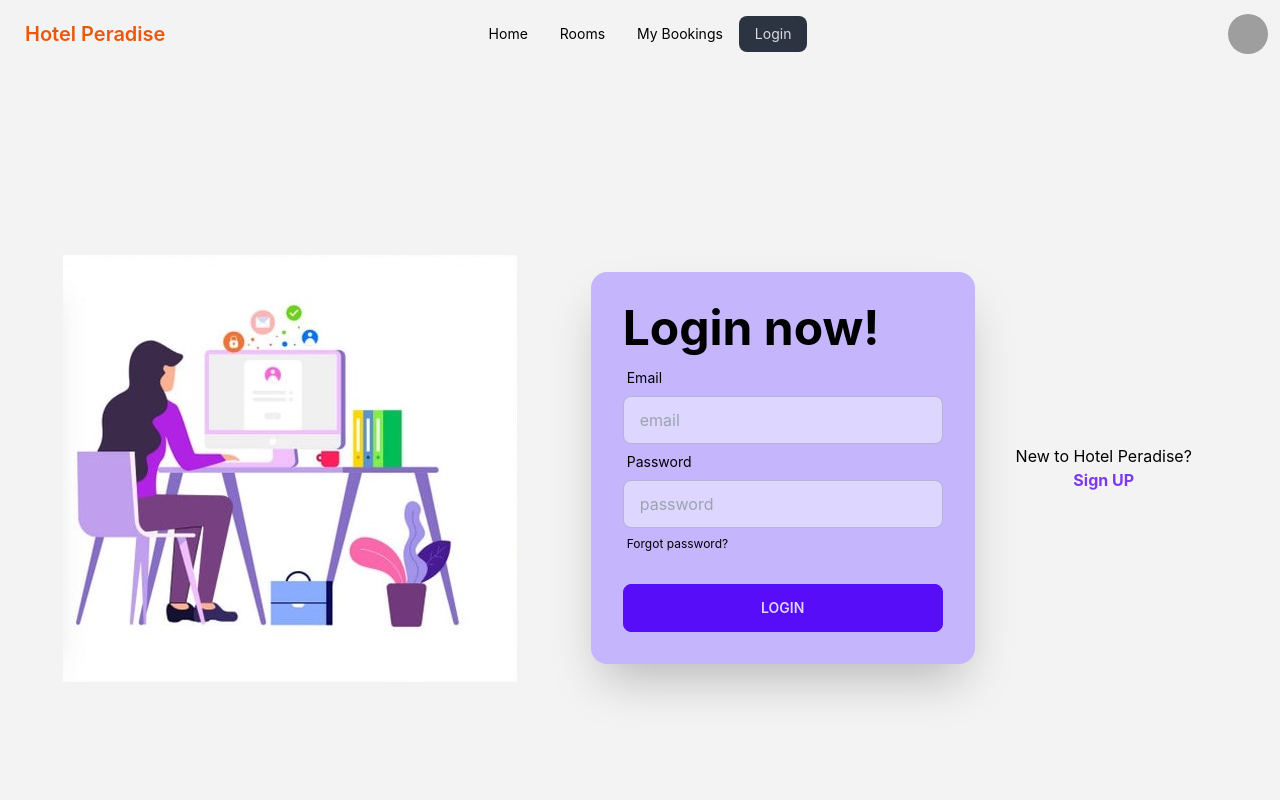
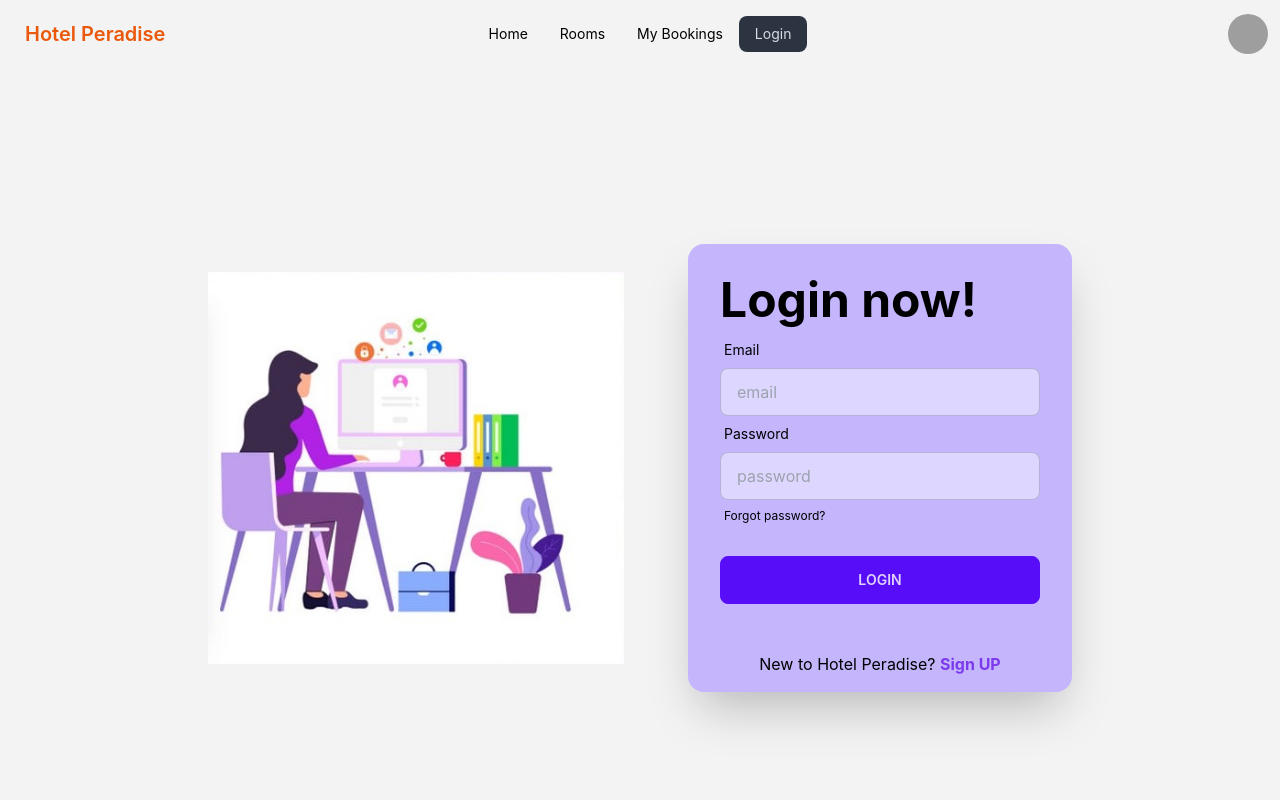
Before and after one commit to thatsPLB/Hotel-web-client, a React (Vite) app: page /login in a window 1280 px wide. Shown: the top 800 px of the page. Built offline with nearby package versions, Linux system fonts and the light colour scheme; grey boxes are pictures that could not be loaded.

Commit message:
login,signup page done

```diff
--- a/src/Pages/Login/Login.jsx
+++ b/src/Pages/Login/Login.jsx
@@ -33,13 +33,15 @@ const Login = () => {
         <div className="form-control mt-6">
           <input className="btn btn-primary" type="submit" value="Login" />
         </div>
+
     </form>
 
       </form>
+      <p className='m-4 text-center'>New to Hotel Peradise? <Link className='text-violet-600 font-bold' to="/signup">Sign UP</Link></p>
+    </div>
 
-    </div>
-    <p className='m-4 text-center'>New to Hotel Peradise? <Link className='text-violet-600 font-bold' to="/signup">Sign UP</Link></p>
   </div>
+
 </div>
     );
 };
--- a/src/Pages/SignUp/SignUp.jsx
+++ b/src/Pages/SignUp/SignUp.jsx
@@ -42,9 +42,9 @@ const SignUp = () => {
           </form>
 
             </form>
+            <p className='m-4 text-center'>Already have an account? <Link className='text-violet-600 font-bold' to="/login">Login</Link></p>
+          </div>
 
-          </div>
-          <p className='m-4 text-center'>Already have an account? <Link className='text-violet-600 font-bold' to="/login">Login</Link></p>
         </div>
       </div>
     );
```
Also changed, not shown: .eslintrc.cjs, src/Providers/AuthProvider.jsx (added).
